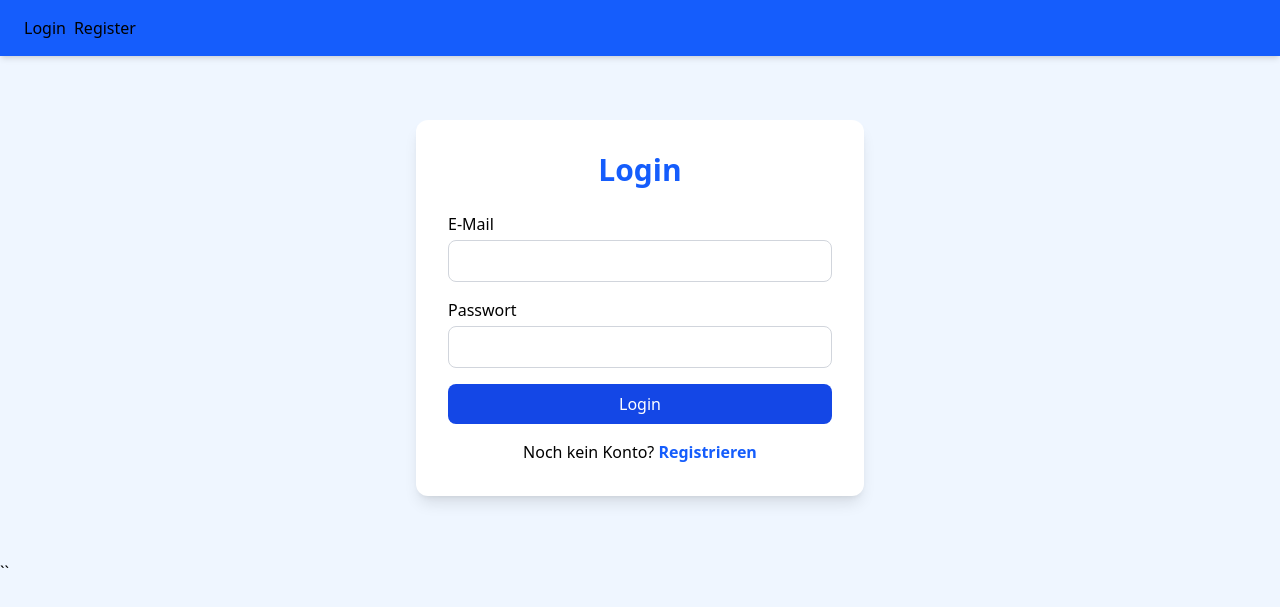
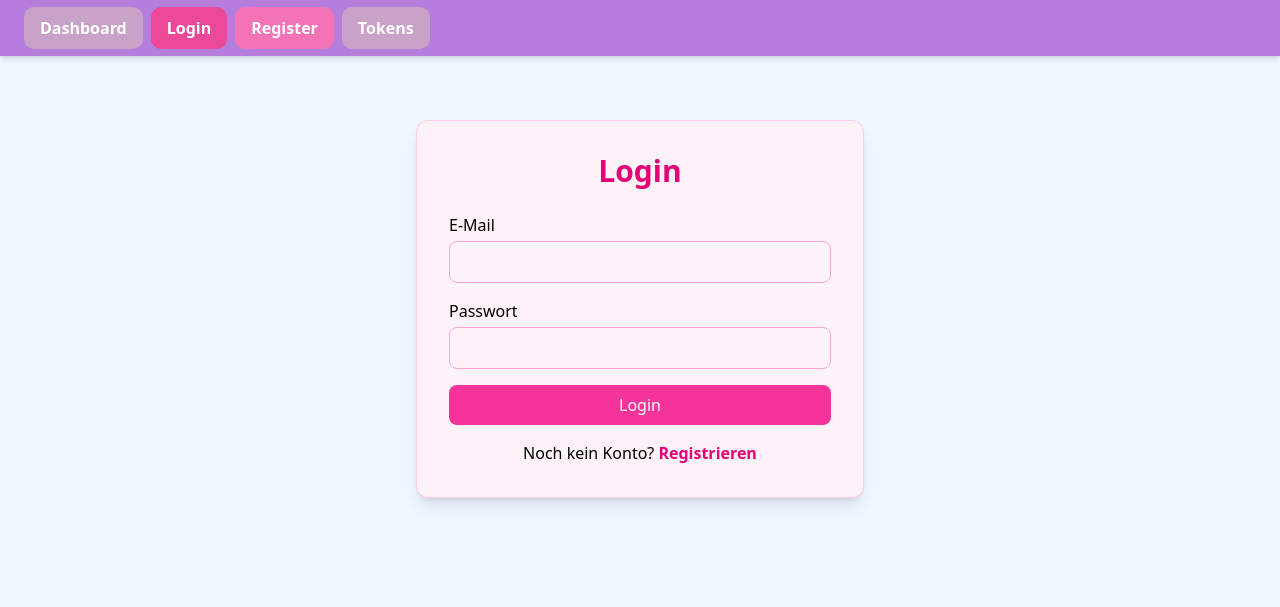
Before and after one commit to maiernina/codesnippet, a Laravel app: page /login in a window 1280 px wide. Shown: the top 607 px of the page. Run offline with Laravel 12, Linux system fonts and the light colour scheme; style sheets or scripts are compiled from the project's sources; parts of the project's set-up code (start-up, migrations or seed data) failed here and were passed over.

Commit message:
stunde 16.11

```diff
--- a/resources/views/auth/login.blade.php
+++ b/resources/views/auth/login.blade.php
@@ -1,9 +1,10 @@
 @extends('layouts.app')
 
 @section('content')
-    <div class="w-full max-w-md bg-white rounded-xl shadow-lg p-8">
+    <div class="w-full max-w-md bg-pink-50 rounded-xl shadow-lg p-8 border border-pink-200">
 
-        <h2 class="text-3xl font-bold text-center text-blue-600 mb-6">
+
+    <h2 class="text-3xl font-bold text-center text-pink-600 mb-6">
             Login
         </h2>
 
@@ -18,7 +19,7 @@
                 <input
                     type="email"
                     name="email"
-                    class="w-full border border-gray-300 rounded-lg px-4 py-2 focus:outline-none focus:ring-2 focus:ring-blue-500"
+                    class="w-full border border-pink-300 rounded-lg px-4 py-2 focus:outline-none focus:ring-2 focus:ring-pink-400"
                     required
                 >
             </div>
@@ -31,7 +32,7 @@
                 <input
                     type="password"
                     name="password"
-                    class="w-full border border-gray-300 rounded-lg px-4 py-2 focus:outline-none focus:ring-2 focus:ring-blue-500"
+                    class="w-full border border-pink-300 rounded-lg px-4 py-2 focus:outline-none focus:ring-2 focus:ring-pink-400"
                     required
                 >
             </div>
@@ -43,7 +44,7 @@
 
         <p class="text-center mt-4">
             Noch kein Konto?
-            <a href="{{ route('register') }}" class="text-blue-600 font-semibold hover:underline">
+            <a href="{{ route('register') }}" class="text-pink-600 font-semibold hover:underline">
                 Registrieren
             </a>
         </p>
--- a/resources/views/auth/register.blade.php
+++ b/resources/views/auth/register.blade.php
@@ -3,7 +3,7 @@
 @section('content')
     <div class="w-full max-w-md bg-white rounded-xl shadow-lg p-8">
 
-        <h2 class="text-3xl font-bold text-center text-blue-600 mb-6">
+        <h2 class="text-3xl font-bold text-center text-pink-600 mb-6">
             Registrieren
         </h2>
 
@@ -69,7 +69,7 @@
 
         <p class="text-center mt-4">
             Bereits registriert?
-            <a href="{{ route('login') }}" class="text-blue-600 font-semibold hover:underline">
+            <a href="{{ route('login') }}" class="text-pink-600 font-semibold hover:underline">
                 Zum Login
             </a>
         </p>
--- a/resources/views/components/button.blade.php
+++ b/resources/views/components/button.blade.php
@@ -2,7 +2,7 @@
     <!-- Simplicity is the essence of happiness. - Cedric Bledsoe -->
     <button
         type="submit"
-        class="w-full bg-blue-700 hover:bg-green-500 text-white py-2 rounded-lg transition"
+        class="w-full bg-pink-500 hover:bg-pink-600 text-white py-2 rounded-lg transition"
     >
         {{$slot}}
     </button>
--- a/resources/views/layouts/app.blade.php
+++ b/resources/views/layouts/app.blade.php
@@ -9,28 +9,68 @@
 </head>
 <body class="min-h-screen bg-blue-50">
 
-<nav class="bg-blue-600 shadow-md">
+<nav style="background-color:#b57edc;" class="shadow-md">
     @auth
-        <div>
-            <form action="{{ route('logout') }}" method="post">
+        <form action="{{ route('logout') }}" method="POST">
             @csrf
-                <x-button>Logout</x-button>
-                    <a href="register">Register</a>
-
+            <button type="submit">
+                Logout
+            </button>
         </form>
-
-        </div>
     @endauth
 
         @guest
             <div class="max-w-7xl mx-auto px-6 py-4">
                 <div class="navbar flex gap-2">
+
                     <div>
-                <a href="login">Login</a>
+                        <a href="{{ route('dashboard') }}" style="
+                background:#c8a2c8;
+                color:white;
+                padding:10px 16px;
+                border-radius:10px;
+                text-decoration:none;
+                font-weight:bold;">
+                            Dashboard
+                        </a>
                     </div>
+
                     <div>
-                <a href="register">Register</a>
+                        <a href="login" style="
+                background:#ec4899;
+                color:white;
+                padding:10px 16px;
+                border-radius:10px;
+                text-decoration:none;
+                font-weight:bold;">
+                            Login
+                        </a>
                     </div>
+
+                    <div>
+                        <a href="register" style="
+                background:#f472b6;
+                color:white;
+                padding:10px 16px;
+                border-radius:10px;
+                text-decoration:none;
+                font-weight:bold;">
+                            Register
+                        </a>
+                    </div>
+
+                    <div>
+                        <a href="tokens" style="
+                background:#c8a2c8;
+                color:white;
+                padding:10px 16px;
+                border-radius:10px;
+                text-decoration:none;
+                font-weight:bold;">
+                            Tokens
+                        </a>
+                    </div>
+
                 </div>
             </div>
         @endguest
@@ -42,4 +82,3 @@
 
 </body>
 </html>
-``
```
Also changed, not shown: app/Http/Controllers/TokenController.php (+9 -3 lines), resources/views/components/links.blade.php (+13 -4 lines), resources/views/dashboard.blade.php (+17 -11 lines), resources/views/tokens.blade.php (+12 -0 lines). Lines whose indentation alone changed are shown as unchanged.
